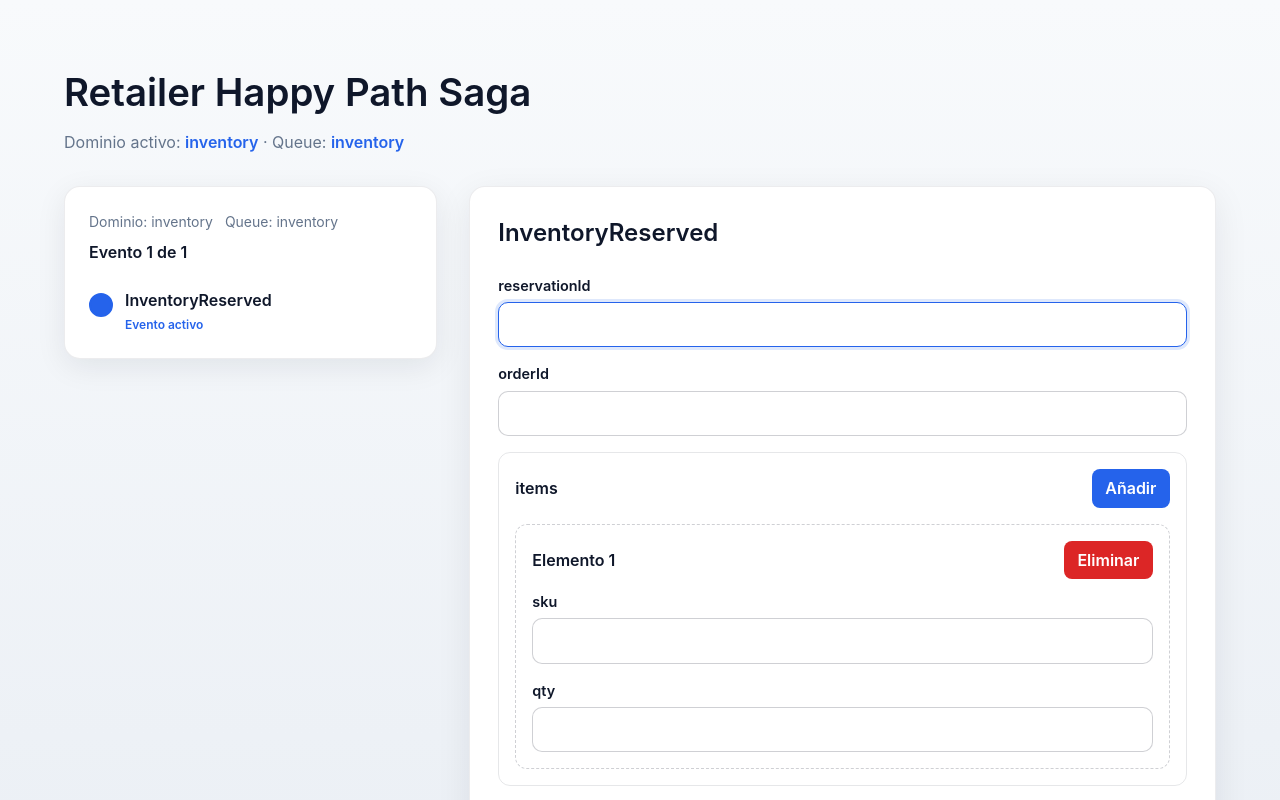
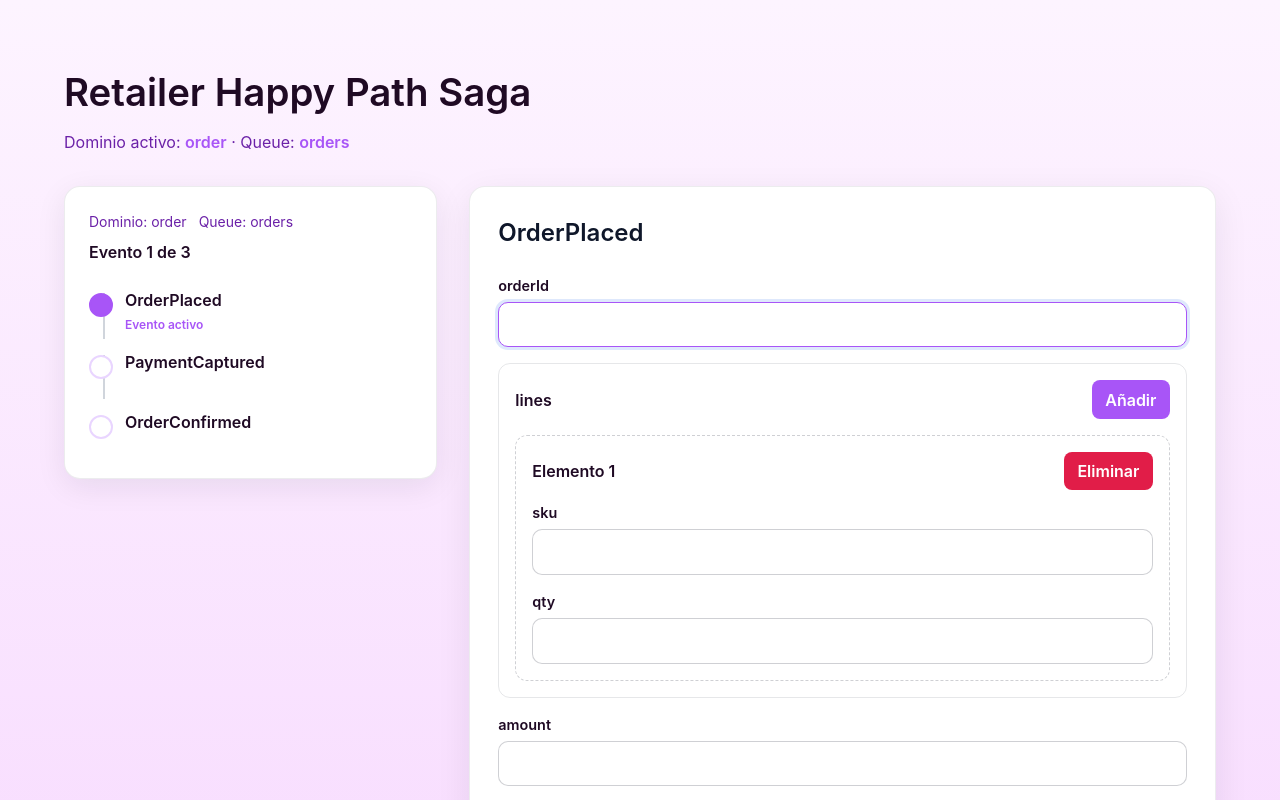
Before and after one commit to DavidEstebanSaizCloud/ClientSaga, a React (Vite) app: page / in a window 1280 px wide. Shown: the top 800 px of the page. Built offline with nearby package versions, Linux system fonts and the light colour scheme.

Commit message:
añadidos temas

```diff
--- a/src/index.css
+++ b/src/index.css
@@ -1,10 +1,22 @@
 @import "./styles/tailwind.css";
 
 :root {
+  --color-primary: #2563eb;
+  --color-primary-dark: #1d4ed8;
+  --color-secondary: #0f172a;
+  --color-accent: #f472b6;
+  --color-success: #16a34a;
+  --color-warning: #f97316;
+  --color-danger: #dc2626;
+  --color-gray-100: #f8fafc;
+  --color-gray-300: #cbd5f5;
+  --color-gray-500: #64748b;
+  --color-background-start: #f8fafc;
+  --color-background-end: #e2e8f0;
   font-family: "Inter", system-ui, -apple-system, BlinkMacSystemFont, "Segoe UI",
     sans-serif;
-  color: #0f172a;
-  background-color: #f8fafc;
+  color: var(--color-secondary);
+  background-color: var(--color-gray-100);
 }
 
 * {
@@ -14,7 +26,11 @@
 body {
   margin: 0;
   min-height: 100vh;
-  background: linear-gradient(180deg, #f8fafc 0%, #e2e8f0 100%);
+  background: linear-gradient(
+    180deg,
+    var(--color-background-start) 0%,
+    var(--color-background-end) 100%
+  );
 }
 
 #root {
--- a/src/main.tsx
+++ b/src/main.tsx
@@ -3,6 +3,9 @@ import { createRoot } from "react-dom/client";
 import { QueryClient, QueryClientProvider } from "@tanstack/react-query";
 import App from "./App";
 import "./index.css";
+import { initializeRandomTheme } from "./styles/themeManager";
+
+initializeRandomTheme();
 
 const queryClient = new QueryClient({
   defaultOptions: {
--- a/src/styles/Colors.ts
+++ b/src/styles/Colors.ts
@@ -1,14 +1,16 @@
 const Colors = {
-  primary: "#2563eb",
-  primaryDark: "#1d4ed8",
-  secondary: "#0f172a",
-  accent: "#f472b6",
-  success: "#16a34a",
-  warning: "#f97316",
-  danger: "#dc2626",
-  gray100: "#f8fafc",
-  gray300: "#cbd5f5",
-  gray500: "#64748b",
-};
+  primary: "var(--color-primary)",
+  primaryDark: "var(--color-primary-dark)",
+  secondary: "var(--color-secondary)",
+  accent: "var(--color-accent)",
+  success: "var(--color-success)",
+  warning: "var(--color-warning)",
+  danger: "var(--color-danger)",
+  gray100: "var(--color-gray-100)",
+  gray300: "var(--color-gray-300)",
+  gray500: "var(--color-gray-500)",
+  backgroundStart: "var(--color-background-start)",
+  backgroundEnd: "var(--color-background-end)",
+} as const;
 
 export default Colors;
--- /dev/null
+++ b/src/styles/themeManager.ts
@@ -0,0 +1,41 @@
+import { THEME_PALETTES, type ThemeColors, type ThemeDefinition } from "./themes";
+
+const COLOR_VARIABLES: Record<keyof ThemeColors, string> = {
+  primary: "--color-primary",
+  primaryDark: "--color-primary-dark",
+  secondary: "--color-secondary",
+  accent: "--color-accent",
+  success: "--color-success",
+  warning: "--color-warning",
+  danger: "--color-danger",
+  gray100: "--color-gray-100",
+  gray300: "--color-gray-300",
+  gray500: "--color-gray-500",
+  backgroundStart: "--color-background-start",
+  backgroundEnd: "--color-background-end",
+};
+
+export function applyTheme(theme: ThemeDefinition) {
+  if (typeof document === "undefined") {
+    return theme;
+  }
+
+  const root = document.documentElement;
+
+  (Object.keys(COLOR_VARIABLES) as Array<keyof ThemeColors>).forEach((key) => {
+    root.style.setProperty(COLOR_VARIABLES[key], theme.colors[key]);
+  });
+
+  root.dataset.theme = theme.name;
+  return theme;
+}
+
+export function pickRandomTheme(): ThemeDefinition {
+  const index = Math.floor(Math.random() * THEME_PALETTES.length);
+  return THEME_PALETTES[index];
+}
+
+export function initializeRandomTheme() {
+  const theme = pickRandomTheme();
+  return applyTheme(theme);
+}
--- /dev/null
+++ b/src/styles/themes.ts
@@ -0,0 +1,192 @@
+export interface ThemeColors {
+  primary: string;
+  primaryDark: string;
+  secondary: string;
+  accent: string;
+  success: string;
+  warning: string;
+  danger: string;
+  gray100: string;
+  gray300: string;
+  gray500: string;
+  backgroundStart: string;
+  backgroundEnd: string;
+}
+
+export interface ThemeDefinition {
+  name: string;
+  colors: ThemeColors;
+}
+
+export const THEME_PALETTES: ThemeDefinition[] = [
+  {
+    name: "Aurora",
+    colors: {
+      primary: "#2563eb",
+      primaryDark: "#1d4ed8",
+      secondary: "#0f172a",
+      accent: "#f472b6",
+      success: "#16a34a",
+      warning: "#f97316",
+      danger: "#dc2626",
+      gray100: "#f8fafc",
+      gray300: "#cbd5f5",
+      gray500: "#64748b",
+      backgroundStart: "#f8fafc",
+      backgroundEnd: "#e2e8f0",
+    },
+  },
+  {
+    name: "Sunset",
+    colors: {
+      primary: "#fb7185",
+      primaryDark: "#e11d48",
+      secondary: "#4c0519",
+      accent: "#facc15",
+      success: "#22c55e",
+      warning: "#f97316",
+      danger: "#dc2626",
+      gray100: "#fff7ed",
+      gray300: "#fed7aa",
+      gray500: "#9f1239",
+      backgroundStart: "#fff7ed",
+      backgroundEnd: "#ffe4e6",
+    },
+  },
+  {
+    name: "Emerald",
+    colors: {
+      primary: "#10b981",
+      primaryDark: "#059669",
+      secondary: "#064e3b",
+      accent: "#fbbf24",
+      success: "#34d399",
+      warning: "#f97316",
+      danger: "#b91c1c",
+      gray100: "#ecfdf5",
+      gray300: "#a7f3d0",
+      gray500: "#065f46",
+      backgroundStart: "#ecfdf5",
+      backgroundEnd: "#d1fae5",
+    },
+  },
+  {
+    name: "Velvet",
+    colors: {
+      primary: "#a855f7",
+      primaryDark: "#7c3aed",
+      secondary: "#1f0a24",
+      accent: "#f472b6",
+      success: "#8b5cf6",
+      warning: "#fb923c",
+      danger: "#e11d48",
+      gray100: "#faf5ff",
+      gray300: "#e9d5ff",
+      gray500: "#6b21a8",
+      backgroundStart: "#fdf4ff",
+      backgroundEnd: "#f5d0fe",
+    },
+  },
+  {
+    name: "Saffron",
+    colors: {
+      primary: "#f59e0b",
+      primaryDark: "#d97706",
+      secondary: "#451a03",
+      accent: "#84cc16",
+      success: "#22c55e",
+      warning: "#f97316",
+      danger: "#dc2626",
+      gray100: "#fffbeb",
+      gray300: "#fde68a",
+      gray500: "#92400e",
+      backgroundStart: "#fff7ed",
+      backgroundEnd: "#fef3c7",
+    },
+  },
+  {
+    name: "Ocean",
+    colors: {
+      primary: "#0ea5e9",
+      primaryDark: "#0369a1",
+      secondary: "#082f49",
+      accent: "#22d3ee",
+      success: "#2dd4bf",
+      warning: "#eab308",
+      danger: "#be123c",
+      gray100: "#e0f2fe",
+      gray300: "#bae6fd",
+      gray500: "#0f172a",
+      backgroundStart: "#e0f2fe",
+      backgroundEnd: "#bae6fd",
+    },
+  },
+  {
+    name: "Graphite",
+    colors: {
+      primary: "#475569",
+      primaryDark: "#1e293b",
+      secondary: "#0f172a",
+      accent: "#14b8a6",
+      success: "#22c55e",
+      warning: "#f97316",
+      danger: "#f43f5e",
+      gray100: "#f1f5f9",
+      gray300: "#cbd5f5",
+      gray500: "#475569",
+      backgroundStart: "#f8fafc",
+      backgroundEnd: "#cbd5f5",
+    },
+  },
+  {
+    name: "Forest",
+    colors: {
+      primary: "#15803d",
+      primaryDark: "#14532d",
+      secondary: "#052e16",
+      accent: "#f97316",
+      success: "#22c55e",
+      warning: "#facc15",
+      danger: "#b91c1c",
+      gray100: "#ecfccb",
+      gray300: "#bbf7d0",
+      gray500: "#14532d",
+      backgroundStart: "#ecfccb",
+      backgroundEnd: "#d9f99d",
+    },
+  },
+  {
+    name: "Rose",
+    colors: {
+      primary: "#e11d48",
+      primaryDark: "#9f1239",
+      secondary: "#4c0519",
+      accent: "#f472b6",
+      success: "#f97316",
+      warning: "#fde047",
+      danger: "#b91c1c",
+      gray100: "#fff1f2",
+      gray300: "#fecdd3",
+      gray500: "#9f1239",
+      backgroundStart: "#fff1f2",
+      backgroundEnd: "#ffe4e6",
+    },
+  },
+  {
+    name: "Amethyst",
+    colors: {
+      primary: "#6366f1",
+      primaryDark: "#4338ca",
+      secondary: "#1e1b4b",
+      accent: "#f472b6",
+      success: "#22d3ee",
+      warning: "#fbbf24",
+      danger: "#dc2626",
+      gray100: "#eef2ff",
+      gray300: "#c7d2fe",
+      gray500: "#312e81",
+      backgroundStart: "#eef2ff",
+      backgroundEnd: "#e0e7ff",
+    },
+  },
+];
```
Also changed, not shown: doc/README_SagaEvent_1.md, 1 other file (tests, documents, lock files or other folders).
